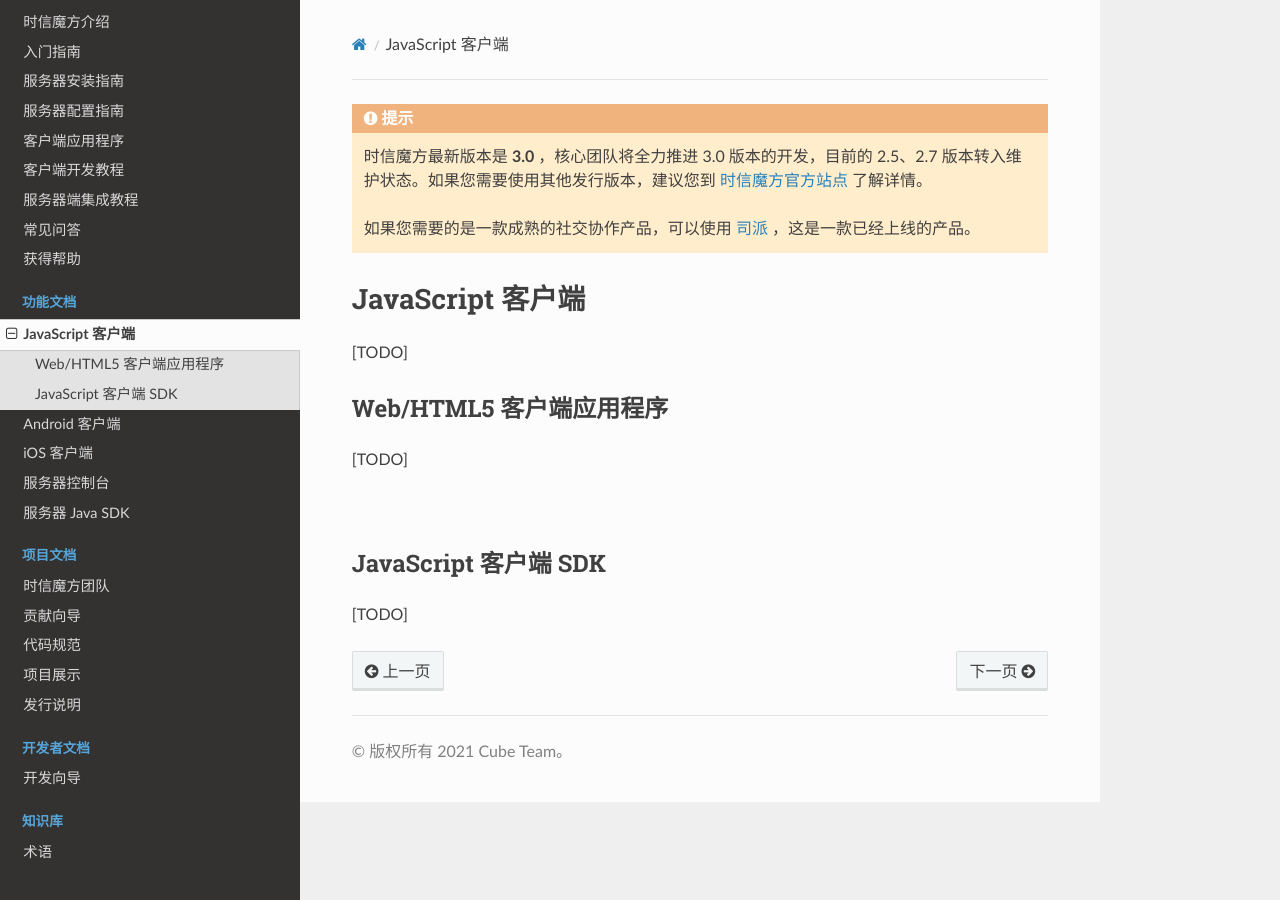
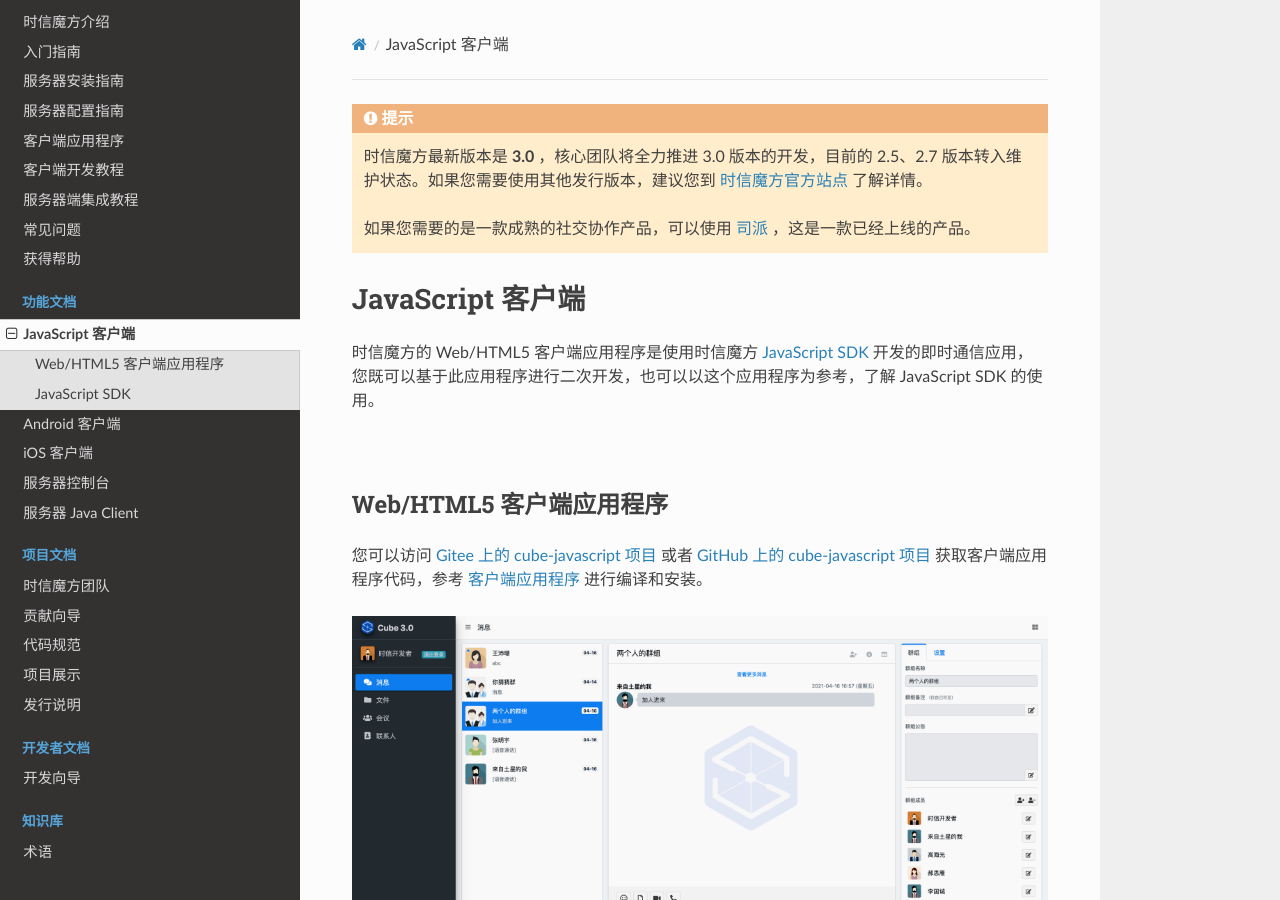
Before and after one commit to shixincube/cube-manual, a Sphinx documentation site: the page built from doc/source/features/client_javascript.rst, in a window 1280 px wide and 900 px high. Built offline with Sphinx 7.4.7 and the Read the Docs theme 2.0.0, drawn with Linux system fonts in a browser that asks for light colours; some of the changed text lies outside the part shown.

Commit message:
Update doc

```diff
--- a/doc/source/features/client_android.rst
+++ b/doc/source/features/client_android.rst
@@ -13,7 +13,7 @@
 |
 
 
-Android 客户端 SDK
+Android SDK
 ===============================
 
 [TODO]
--- a/doc/source/features/client_ios.rst
+++ b/doc/source/features/client_ios.rst
@@ -13,7 +13,7 @@
 |
 
 
-iOS 客户端 SDK
+iOS SDK
 ===============================
 
 [TODO]
--- a/doc/source/features/client_javascript.rst
+++ b/doc/source/features/client_javascript.rst
@@ -2,18 +2,46 @@
 JavaScript 客户端
 ===============================
 
-[TODO]
+时信魔方的 Web/HTML5 客户端应用程序是使用时信魔方 :ref:`javascript_sdk` 开发的即时通信应用，您既可以基于此应用程序进行二次开发，也可以以这个应用程序为参考，了解 JavaScript SDK 的使用。
+
+|
 
 Web/HTML5 客户端应用程序
 ===============================
 
-[TODO]
+您可以访问 `Gitee 上的 cube-javascript 项目 <https://gitee.com/shixinhulian/cube-javascript>`__ 或者 `GitHub 上的 cube-javascript 项目 <https://github.com/shixincube/cube-javascript>`__ 获取客户端应用程序代码，参考 :doc:`/user/application` 进行编译和安装。
+
+.. figure:: /images/snapshoot_cube_web_message.png
+    :align: center
+    :alt: Web 应用消息界面截图
+
+.. figure:: /images/snapshoot_cube_web_files.png
+    :align: center
+    :alt: Web 应用文件界面截图
+
+.. figure:: /images/snapshoot_cube_web_conference.png
+    :align: center
+    :alt: Web 应用会议界面截图
+
+.. figure:: /images/snapshoot_cube_web_contacts.png
+    :align: center
+    :alt: Web 应用联系人界面截图
+
+.. figure:: /images/snapshoot_cube_web_groupvideo.png
+    :align: center
+    :alt: Web 应用群组视频界面截图
 
 
 |
 
 
-JavaScript 客户端 SDK
+.. _javascript_sdk:
+
+JavaScript SDK
 ===============================
 
-[TODO]
+时信魔方 JavaScript SDK 提供了使用 :term:`SHM` 协议访问时信魔方服务器的能力，应用程序使用该 SDK 实现与时信魔方服务器的通信。
+
+**API 参考文档** ：`时信魔方 JavaScript SDK API 文档 <../_static/cube-javascript-api/index.html>`__.
+
+|
--- a/doc/source/features/server_java.rst
+++ b/doc/source/features/server_java.rst
@@ -1,5 +1,5 @@
 ===============================
-服务器 Java SDK
+服务器 Java Client
 ===============================
 
 [TODO]
--- a/doc/source/user/faq.rst
+++ b/doc/source/user/faq.rst
@@ -1,5 +1,5 @@
 ===============================
-常见问答
+常见问题
 ===============================
 
 .. contents:: 目录
@@ -13,7 +13,7 @@
 
 |
 
-服务器启动后为什么在 ``storage`` 目录下创建很多文件？
+服务器启动后为什么在 *storage* 目录下创建很多文件？
 ===============================================================
 
 服务单元服务器启动之后会在 ``storage`` 目录下创建缓存系统需要的临时文件，这些文件所占用的磁盘空间大小取决于您配置的缓存器容量，可能从 1 :sup:`+` KB 到 500 :sup:`+` MB 不等。这些文件都采用固定大小创建，不会随着系统内数据的增加而变大。
```
Also changed, not shown: 2 other files.
